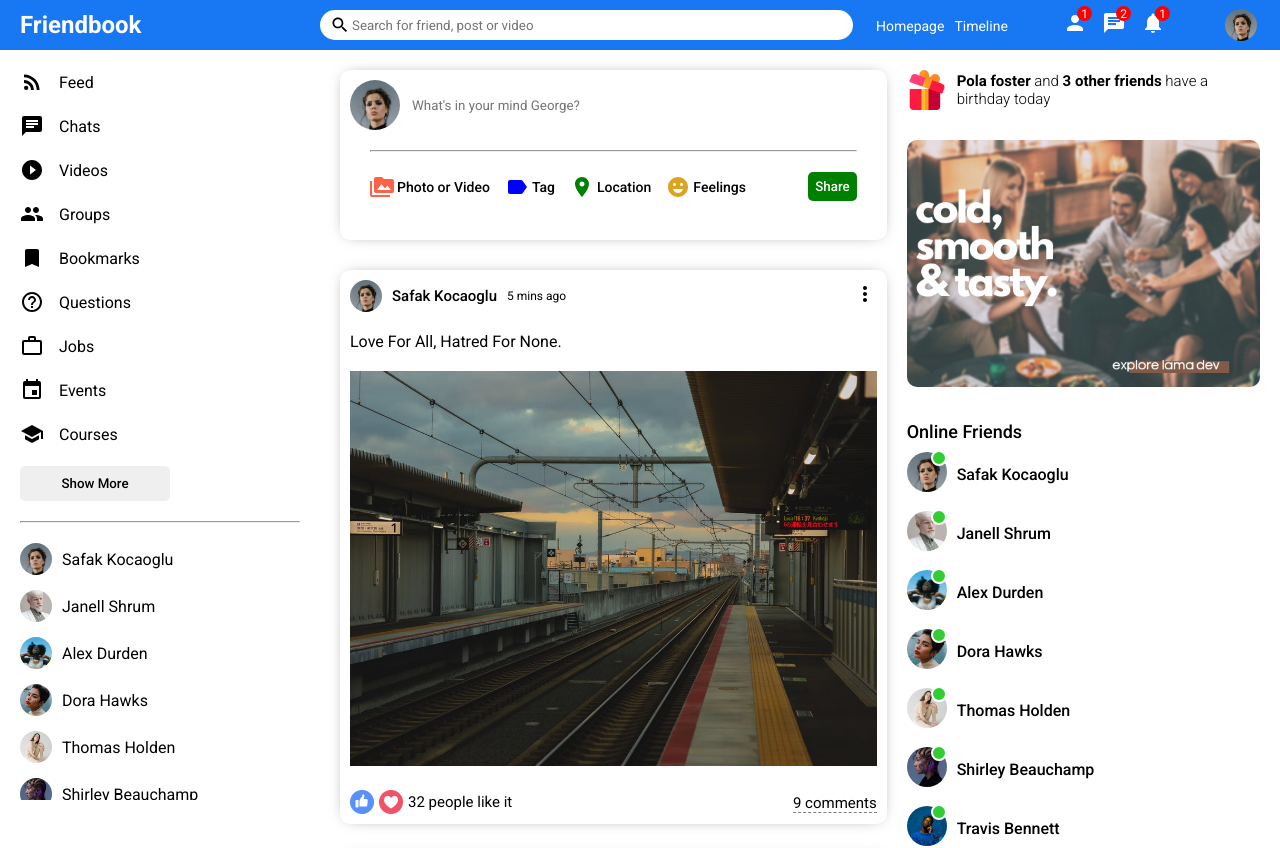
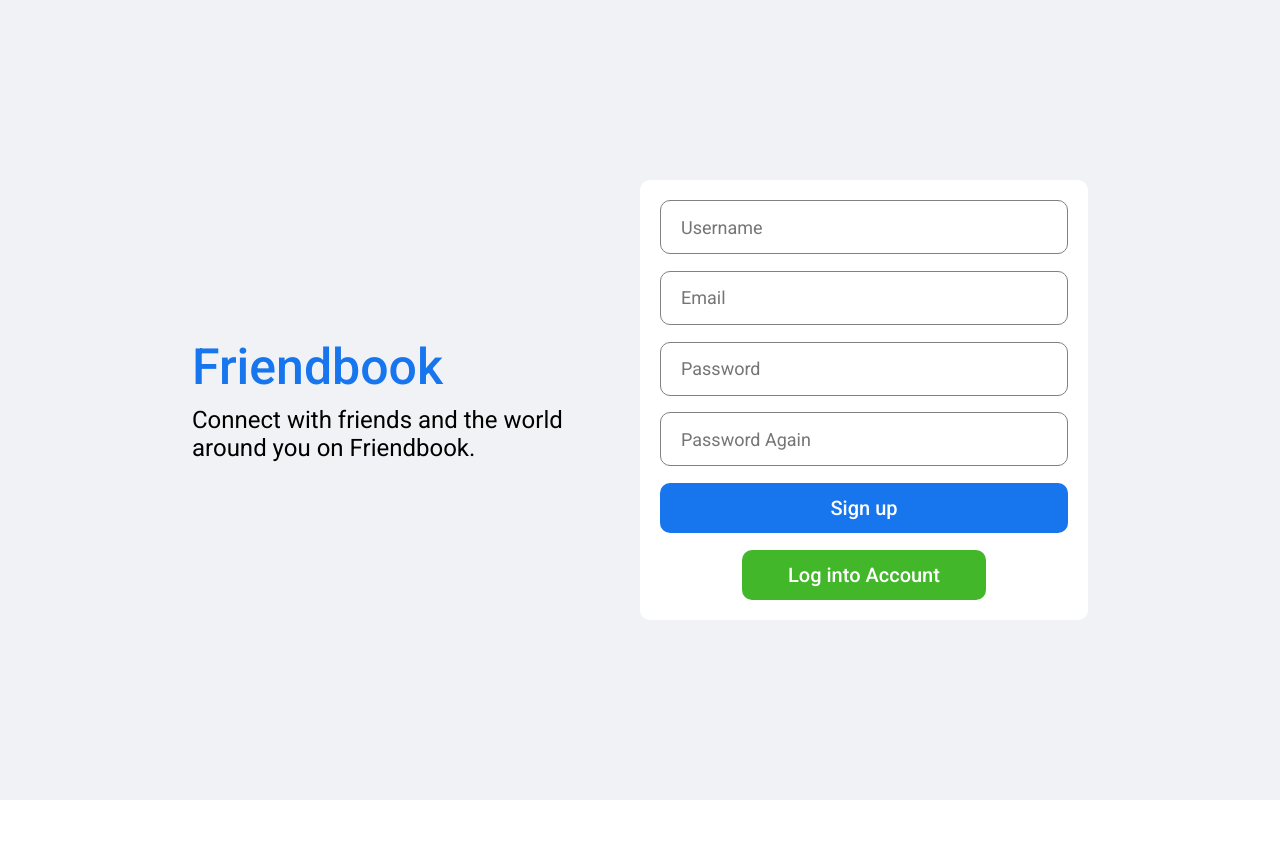
Before and after one commit to giou55/social-media-react, a React (Create React App) app: page /register in a window 1280 px wide. Shown: the top 848 px of the page. After the commit the page ends 800 px from the top, so only its background shows below. Built offline with nearby package versions, Linux system fonts and the light colour scheme.

Commit message:
add .env file and change images path

```diff
--- a/package.json
+++ b/package.json
@@ -10,6 +10,7 @@
     "@testing-library/user-event": "^12.8.3",
     "react": "^17.0.2",
     "react-dom": "^17.0.2",
+    "react-router-dom": "^5.2.0",
     "react-scripts": "4.0.3",
     "web-vitals": "^1.1.2"
   },
--- a/public/index.html
+++ b/public/index.html
@@ -8,7 +8,7 @@
       content="Web site created using create-react-app"
     />
     <link href="https://fonts.googleapis.com/css2?family=Roboto:ital,wght@0,100;0,300;0,400;0,500;0,700;0,900;1,500&display=swap" rel="stylesheet">
-    <link href="style.css" rel="stylesheet">
+    <link href="http://localhost:3000/assets/style.css" rel="stylesheet">
     <title>Social Media App</title>
   </head>
   <body>
--- a/src/App.js
+++ b/src/App.js
@@ -1,7 +1,29 @@
 import Home from "./pages/home/Home";
+import Login from "./pages/login/Login";
+import Register from "./pages/register/Register";
+import Profile from "./pages/profile/Profile";
+
+import { BrowserRouter as Router, Switch, Route } from "react-router-dom";
 
 function App() {
-	return <Home />;
+	return (
+		<Router>
+			<Switch>
+				<Route path="/profile/:username">
+					<Profile />
+				</Route>
+				<Route path="/login">
+					<Login />
+				</Route>
+				<Route path="/register">
+					<Register />
+				</Route>
+				<Route exact path="/">
+					<Home />
+				</Route>
+			</Switch>
+		</Router>
+	);
 }
 
 export default App;
--- a/src/components/friend/Friend.jsx
+++ b/src/components/friend/Friend.jsx
@@ -1,11 +1,13 @@
 import "./friend.css";
 
 export default function Friend({user}) {
+	const PF = process.env.REACT_APP_PUBLIC_FOLDER;
+
     return (
 		<li className="sidebarFriend">
 			<img
 				className="sidebarFriendImg"
-				src={`/assets/${user.profilePicture}`}
+				src={PF + "/" + user.profilePicture}
 				alt=""
 			/>
 			<span className="sidebarFriendName">{user.username}</span>
--- a/src/components/online/Online.jsx
+++ b/src/components/online/Online.jsx
@@ -1,11 +1,13 @@
 import "./online.css";
 
 export default function Online({user}) {
+	const PF = process.env.REACT_APP_PUBLIC_FOLDER;
+
     return (
 		<li className="rightbarFriend">
 			<div className="rightbarProfileImgContainer">
 				<img
-					src={`/assets/${user.profilePicture}`}
+					src={PF + "/" + user.profilePicture}
 					alt=""
 					className="rightbarProfileImg"
 				/>
--- a/src/components/post/Post.jsx
+++ b/src/components/post/Post.jsx
@@ -6,6 +6,8 @@ import { useState } from "react";
 export default function Post({ post }) {
 	const [like, setLike] = useState(post.like);
 	const [isLiked, setIsLiked] = useState(false);
+
+	const PF = process.env.REACT_APP_PUBLIC_FOLDER;
 
 	const likeHandler = () => {
 		setLike(isLiked ? like - 1 : like + 1);
@@ -19,10 +21,12 @@ export default function Post({ post }) {
 					<div className="postTopLeft">
 						<img
 							className="postProfileImg"
-							src={`/assets/${
+							src={
+								PF +
+								"/" +
 								Users.filter((u) => u.id === post.userId)[0]
 									.profilePicture
-							}`}
+							}
 							alt=""
 						/>
 						<span className="postUsername">
@@ -41,7 +45,7 @@ export default function Post({ post }) {
 					<span className="postText">{post?.desc}</span>
 					<img
 						className="postImg"
-						src={`/assets/${post.photo}`}
+						src={PF + "/" + post.photo}
 						alt=""
 					/>
 				</div>
@@ -49,19 +53,19 @@ export default function Post({ post }) {
 					<div className="postBottomLeft">
 						<img
 							className="likeIcon"
-							src="/assets/like.png"
+							src={`${PF}/like.png`}
 							onClick={likeHandler}
 							alt=""
 						/>
 						<img
 							className="likeIcon"
-							src="/assets/heart.png"
+							src={`${PF}/heart.png`}
 							onClick={likeHandler}
 							alt=""
 						/>
 						<div className="postLikeCounter">
 							{isLiked ? "You and" : ""}{" "}
-							{isLiked ? like-1 : like} people like it
+							{isLiked ? like - 1 : like} people like it
 						</div>
 					</div>
 					<div className="postBottomRight">
--- a/src/components/rightbar/Rightbar.jsx
+++ b/src/components/rightbar/Rightbar.jsx
@@ -3,6 +3,8 @@ import { Users } from "../../dummyData";
 import Online from "../online/Online";
 
 export default function Rightbar({ profile }) {
+	const PF = process.env.REACT_APP_PUBLIC_FOLDER;
+
 	const HomeRightbar = () => {
 		return (
 			<>
@@ -50,7 +52,7 @@ export default function Rightbar({ profile }) {
 				<div className="rightbarFollowings">
 					<div className="rightbarFollowing">
 						<img
-							src="/assets/person/1.jpeg"
+							src={`${PF}/person/1.jpeg`}
 							alt=""
 							className="rightbarFollowingImg"
 						/>
@@ -60,7 +62,7 @@ export default function Rightbar({ profile }) {
 					</div>
 					<div className="rightbarFollowing">
 						<img
-							src="/assets/person/2.jpeg"
+							src={`${PF}/person/2.jpeg`}
 							alt=""
 							className="rightbarFollowingImg"
 						/>
@@ -70,7 +72,7 @@ export default function Rightbar({ profile }) {
 					</div>
 					<div className="rightbarFollowing">
 						<img
-							src="/assets/person/3.jpeg"
+							src={`${PF}/person/3.jpeg`}
 							alt=""
 							className="rightbarFollowingImg"
 						/>
@@ -80,7 +82,7 @@ export default function Rightbar({ profile }) {
 					</div>
 					<div className="rightbarFollowing">
 						<img
-							src="/assets/person/4.jpeg"
+							src={`${PF}/person/4.jpeg`}
 							alt=""
 							className="rightbarFollowingImg"
 						/>
@@ -90,7 +92,7 @@ export default function Rightbar({ profile }) {
 					</div>
 					<div className="rightbarFollowing">
 						<img
-							src="/assets/person/5.jpeg"
+							src={`${PF}/person/5.jpeg`}
 							alt=""
 							className="rightbarFollowingImg"
 						/>
@@ -100,7 +102,7 @@ export default function Rightbar({ profile }) {
 					</div>
 					<div className="rightbarFollowing">
 						<img
-							src="/assets/person/6.jpeg"
+							src={`${PF}/person/6.jpeg`}
 							alt=""
 							className="rightbarFollowingImg"
 						/>
--- a/src/components/topbar/Topbar.jsx
+++ b/src/components/topbar/Topbar.jsx
@@ -1,11 +1,14 @@
 import "./topbar.css";
 import { Search, Person, Chat, Notifications } from "@material-ui/icons";
+import { Link } from "react-router-dom";
 
 export default function Topbar() {
 	return (
 		<div className="topbarContainer">
 			<div className="topbarLeft">
-				<span className="logo">Friendbook</span>
+				<Link to="/" style={{textDecoration:"none"}}>
+					<span className="logo">Friendbook</span>
+				</Link>
 			</div>
 			<div className="topbarCenter">
 				<div className="searchbar">
--- a/src/pages/profile/Profile.jsx
+++ b/src/pages/profile/Profile.jsx
@@ -6,6 +6,8 @@ import Rightbar from "../../components/rightbar/Rightbar";
 import "./profile.css";
 
 export default function Profile() {
+	const PF = process.env.REACT_APP_PUBLIC_FOLDER;
+
 	return (
 		<>
 			<Topbar />
@@ -15,12 +17,12 @@ export default function Profile() {
 					<div className="profileRightTop">
 						<div className="profileCover">
 							<img
-								src="/assets/post/3.jpeg"
+								src={`${PF}/post/3.jpeg`}
 								alt=""
 								className="profileCoverImg"
 							/>
 							<img
-								src="/assets/person/7.jpeg"
+								src={`${PF}/person/7.jpeg`}
 								alt=""
 								className="profileUserImg"
 							/>
```
Also changed, not shown: public/assets/style.css (renamed from public/style.css), 2 other files (tests, documents, lock files or other folders).
